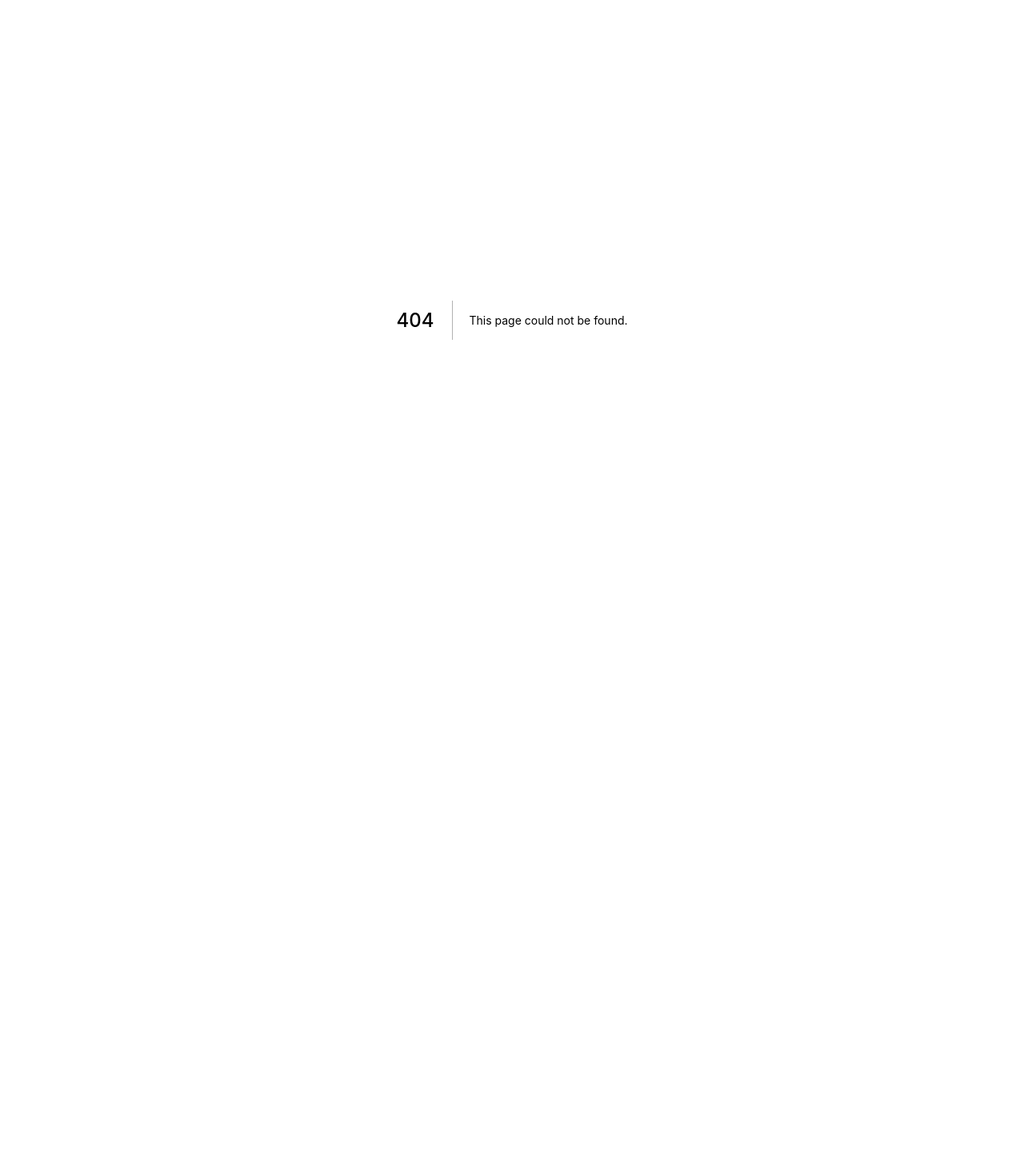
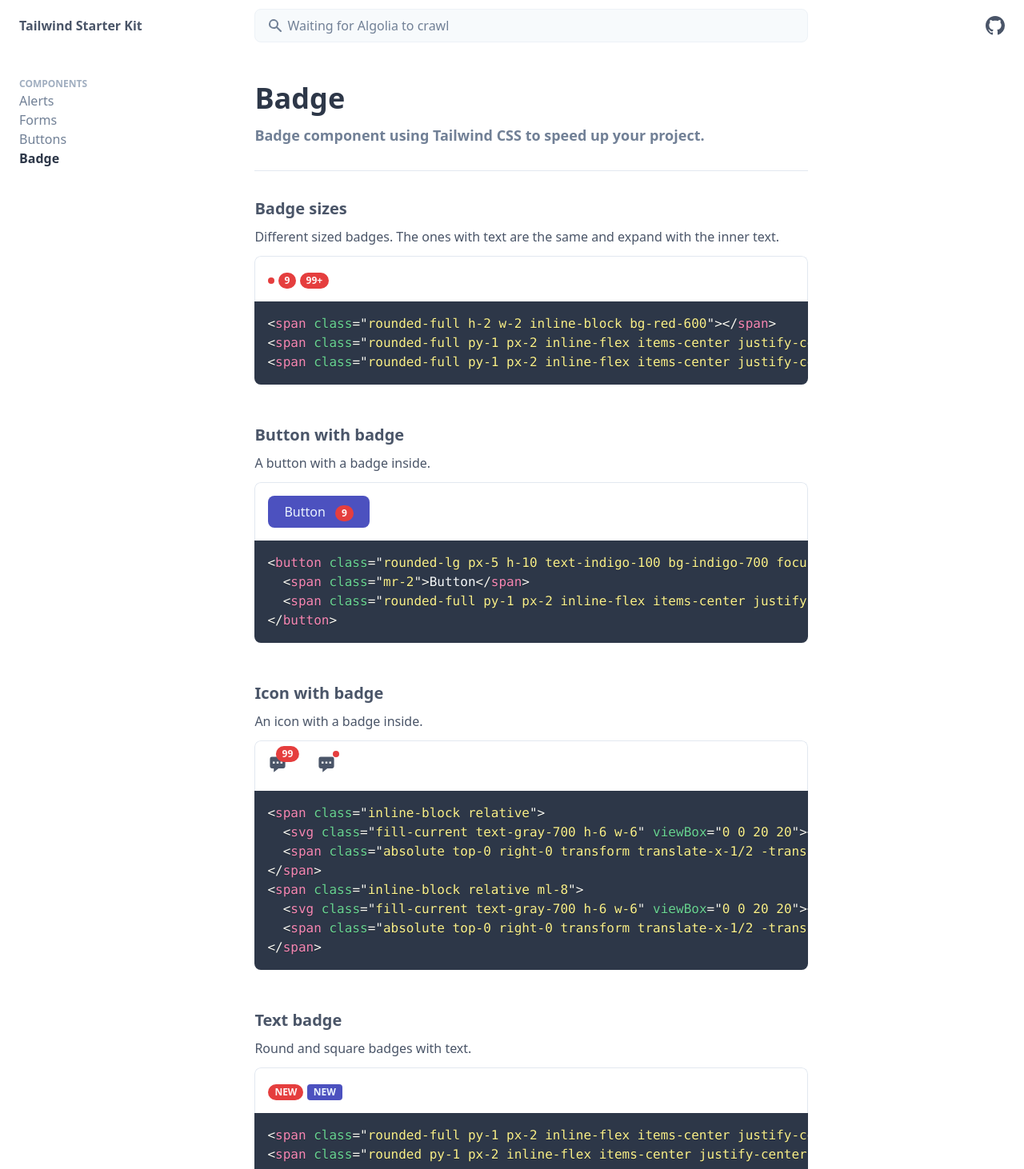
Before and after one commit to estevanmaito/tailwind-starter-kit, a Next.js app: page /docs/badge in a window 1280 px wide. Before the commit this address had no page. Shown: the top 1462 px of the page at 80% size. Before the commit the page ends 800 px from the top, so only its background shows below. Built offline with nearby package versions, Linux system fonts and the light colour scheme.

Commit message:
add badges

```diff
--- /dev/null
+++ b/pages/docs/badge.jsx
@@ -0,0 +1,75 @@
+import React from 'react'
+import Layout from '../../containers/Layout'
+import H2 from '../../components/Headings/H2'
+import H4 from '../../components/Headings/H4'
+import Lead from '../../components/Text/Lead'
+import P from '../../components/Text/P'
+import CodeCard from '../../components/CodeCard'
+import ExampleSection from '../../components/ExampleSection'
+
+const badgeSizesCode = `
+<span class="rounded-full h-2 w-2 inline-block bg-red-600"></span>
+<span class="rounded-full py-1 px-2 inline-flex items-center justify-center text-xs leading-none font-bold text-red-100 bg-red-600">9</span>
+<span class="rounded-full py-1 px-2 inline-flex items-center justify-center text-xs leading-none font-bold text-red-100 bg-red-600">99+</span>
+`
+
+const badgeButtonCode = `
+<button class="rounded-lg px-5 h-10 text-indigo-100 bg-indigo-700 focus:shadow-outline hover:bg-indigo-800 transition-colors duration-150">
+  <span class="mr-2">Button</span>
+  <span class="rounded-full py-1 px-2 inline-flex items-center justify-center text-xs leading-none font-bold text-red-100 bg-red-600">9</span>
+</button>
+`
+
+const badgeIconCode = `
+<span class="inline-block relative">
+  <svg class="fill-current text-gray-700 h-6 w-6" viewBox="0 0 20 20"><path d="M18 5v8a2 2 0 01-2 2h-5l-5 4v-4H4a2 2 0 01-2-2V5a2 2 0 012-2h12a2 2 0 012 2zM7 8H5v2h2V8zm2 0h2v2H9V8zm6 0h-2v2h2V8z" clip-rule="evenodd" fill-rule="evenodd"></path></svg>
+  <span class="absolute top-0 right-0 transform translate-x-1/2 -translate-y-1/2  rounded-full py-1 px-2 inline-flex items-center justify-center text-xs leading-none font-bold text-red-100 bg-red-600">99</span>
+</span>
+<span class="inline-block relative ml-8">
+  <svg class="fill-current text-gray-700 h-6 w-6" viewBox="0 0 20 20"><path d="M18 5v8a2 2 0 01-2 2h-5l-5 4v-4H4a2 2 0 01-2-2V5a2 2 0 012-2h12a2 2 0 012 2zM7 8H5v2h2V8zm2 0h2v2H9V8zm6 0h-2v2h2V8z" clip-rule="evenodd" fill-rule="evenodd"></path></svg>
+  <span class="absolute top-0 right-0 transform translate-x-1/2 -translate-y-1/2 rounded-full h-2 w-2 inline-block bg-red-600"></span>
+</span>
+`
+
+const badgeTextCode = `
+<span class="rounded-full py-1 px-2 inline-flex items-center justify-center text-xs leading-none font-bold text-red-100 bg-red-600">NEW</span>
+<span class="rounded py-1 px-2 inline-flex items-center justify-center text-xs leading-none font-bold text-indigo-100 bg-indigo-700">NEW</span>
+`
+
+function Badge() {
+  return (
+    <Layout>
+      <H2>Badge</H2>
+      <Lead>Badge component using Tailwind CSS to speed up your project.</Lead>
+      <hr className="my-8" />
+
+      <ExampleSection id="badge-sizes">
+        <H4>Badge sizes</H4>
+        <P>
+          Different sized badges. The ones with text are the same and expand with the inner text.
+        </P>
+        <CodeCard lang="html" code={badgeSizesCode} />
+      </ExampleSection>
+
+      <ExampleSection id="badge-button">
+        <H4>Button with badge</H4>
+        <P>A button with a badge inside.</P>
+        <CodeCard lang="html" code={badgeButtonCode} />
+      </ExampleSection>
+
+      <ExampleSection id="badge-icon">
+        <H4>Icon with badge</H4>
+        <P>An icon with a badge inside.</P>
+        <CodeCard lang="html" code={badgeIconCode} />
+      </ExampleSection>
+
+      <ExampleSection id="badge-text">
+        <H4>Text badge</H4>
+        <P>Round and square badges with text.</P>
+        <CodeCard lang="html" code={badgeTextCode} />
+      </ExampleSection>
+    </Layout>
+  )
+}
+
+export default Badge
--- a/routes.js
+++ b/routes.js
@@ -11,4 +11,8 @@ export default [
     title: 'Buttons',
     url: '/docs/buttons',
   },
+  {
+    title: 'Badge',
+    url: '/docs/badge',
+  },
 ]
```
